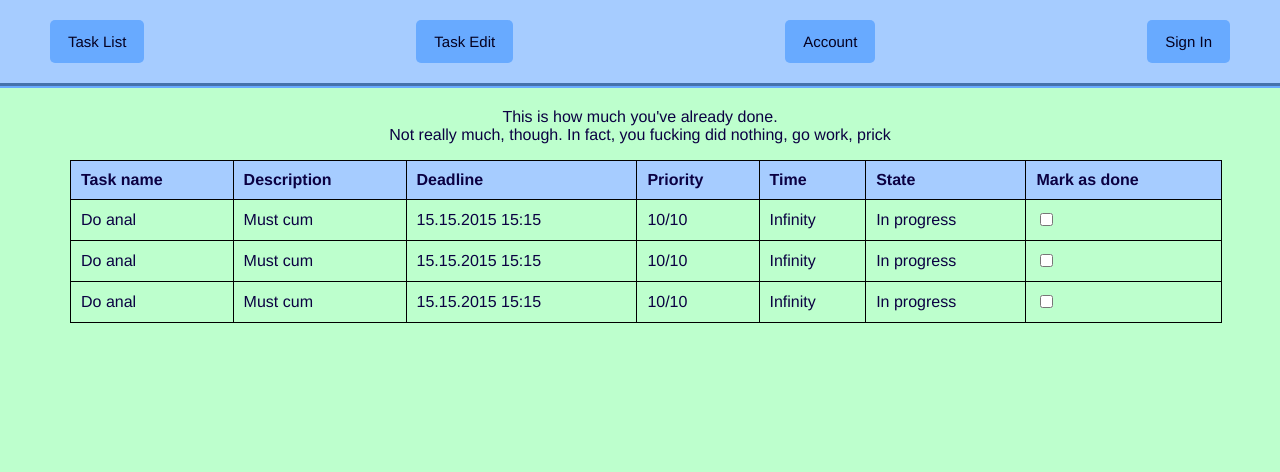
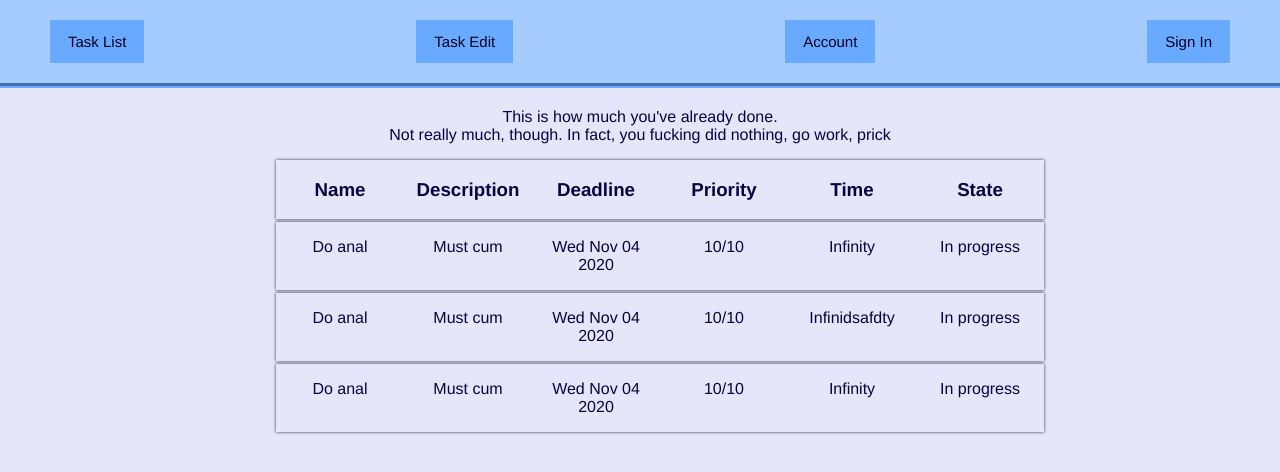
Before and after one commit to AlioshaRabeshko/TaskTracker, a React (Create React App) app in the folder front/: page /task-list in a window 1280 px wide. Shown: the top 472 px of the page. Built offline with nearby package versions, Linux system fonts and the light colour scheme.

Commit message:
list-style

```diff
--- a/front/src/App.scss
+++ b/front/src/App.scss
@@ -27,10 +27,9 @@
   padding: 10px 15px;
   background-color: rgb(104, 170, 255);
   border: 3px solid transparent;
-  border-radius: 5px;
   color: rgb(5, 0, 32);
   &:hover {
-    background-color: #44dba9;
+    background-color: rgb(84, 150, 235);
     border: 3px inset black;
   }
 }
@@ -41,41 +40,19 @@
   align-items: center;
 }
 
-.Form input, button{
+.Form input,
+button {
+  width: 20%;
   margin: 10px 0px;
+  font-size: medium;
 }
 
-.Form button{
+.Form button {
   background-color: rgb(104, 170, 255);
   color: rgb(5, 0, 32);
   border: none;
   padding: 5px 10px;
   border-radius: 5px;
-}
-
-table {
-  width: 90%;
-  margin: 0px 70px;
-  border-collapse: collapse;
-}
-
-th, td {
-  text-align: left;
-  padding: 10px;
-}
-
-table, th, td {
-  border: 1px solid black;
-}
-
-thead tr {
-  background-color: rgb(166, 204, 255);
-}
-
-tbody tr {
-  &:hover{
-    background-color: #44dba9;
-  }
 }
 
 .Label {
@@ -85,3 +62,21 @@ tbody tr {
 .SelectAction {
   margin: 10px;
 }
+
+.list {
+  list-style-type: none;
+  width: 60%;
+  margin: auto;
+  li {
+    margin-top: 3px;
+    display: flex;
+    flex-direction: row;
+    justify-content: space-between;
+    box-shadow: 0 0 3px #2c2e36;
+    p,
+    h3 {
+      flex: 1;
+      padding: 0 10px;
+    }
+  }
+}
--- a/front/src/Components/TaskList.js
+++ b/front/src/Components/TaskList.js
@@ -1,53 +1,56 @@
-const TaskList = () =>
-  <div className="Container">
-      <p>
-        This is how much you've already done.<br></br>
-        Not really much, though. In fact, you fucking did nothing, go work, prick
-      </p>
-      <table className="Tasklist">
-        <thead>
-        <tr>
-          <th>Task name</th>
-          <th>Description</th>
-          <th>Deadline</th>
-          <th>Priority</th>
-          <th>Time</th>
-          <th>State</th>
-          <th>Mark as done</th>
-        </tr>
-        </thead>
-        <tbody>
-        <tr>
-          <td>Do anal</td>
-          <td>Must cum</td>
-          <td>15.15.2015 15:15</td>
-          <td>10/10</td>
-          <td>Infinity</td>
-          <td>In progress</td>
-          <td>
-            <input type="checkbox"></input>
-          </td>
-        </tr>
-        <tr>
-          <td>Do anal</td>
-          <td>Must cum</td>
-          <td>15.15.2015 15:15</td>
-          <td>10/10</td>
-          <td>Infinity</td>
-          <td>In progress</td>
-          <td><input type="checkbox"></input></td>
-        </tr>
-        <tr>
-          <td>Do anal</td>
-          <td>Must cum</td>
-          <td>15.15.2015 15:15</td>
-          <td>10/10</td>
-          <td>Infinity</td>
-          <td>In progress</td>
-          <td><input type="checkbox"></input></td>
-        </tr>
-        </tbody>
-      </table>
-  </div>;
+const TaskList = () => {
+  const tasks = [
+    {
+      name:'Do anal',
+      desc: 'Must cum',
+      deadline: new Date(),
+      prior: 10,
+      time: 'Infinity',
+      state: 'In progress',
+    },
+    {
+      name:'Do anal',
+      desc: 'Must cum',
+      deadline: new  Date(),
+      prior: 10,
+      time: 'Infinidsafdty',
+      state: 'In progress',
+    },
+    {
+      name:'Do anal',
+      desc: 'Must cum',
+      deadline: new  Date(),
+      prior: 10,
+      time: 'Infinity',
+      state: 'In progress',
+    },
+  ];
+  return (
+    <div className="Container">
+        <p>
+          This is how much you've already done.<br></br>
+          Not really much, though. In fact, you fucking did nothing, go work, prick
+        </p>
+        <ul className="list">
+          <li className="list-title">
+            <h3>Name</h3>
+            <h3>Description</h3>
+            <h3>Deadline</h3>
+            <h3>Priority</h3>
+            <h3>Time</h3>
+            <h3 className="last">State</h3>
+          </li>
+          {tasks.map((el, id) =>
+            <li key={id}>
+              <p>{el.name}</p>
+              <p>{el.desc}</p>
+              <p>{el.deadline.toDateString()}</p>
+              <p>{el.prior}/10</p>
+              <p>{el.time}</p>
+              <p>{el.state}</p>
+            </li>)}
+        </ul>
+    </div>
+)};
 
 export default TaskList;
--- a/front/src/index.css
+++ b/front/src/index.css
@@ -1,15 +1,15 @@
 body {
   height: 100%;
   margin: 0 auto;
-  font-family: 'Source Sans Pro', 'Helvetica', sans-serif;
+  font-family: "Source Sans Pro", "Helvetica", sans-serif;
   color: rgb(11, 0, 66);
   -webkit-font-smoothing: antialiased;
   -moz-osx-font-smoothing: grayscale;
-  background-color: rgb(189, 255, 205);
+  background-color: rgb(230, 230, 250);
 }
 
 code {
-  font-family: source-code-pro, Menlo, Monaco, Consolas, 'Courier New',
+  font-family: source-code-pro, Menlo, Monaco, Consolas, "Courier New",
     monospace;
 }
 
```
